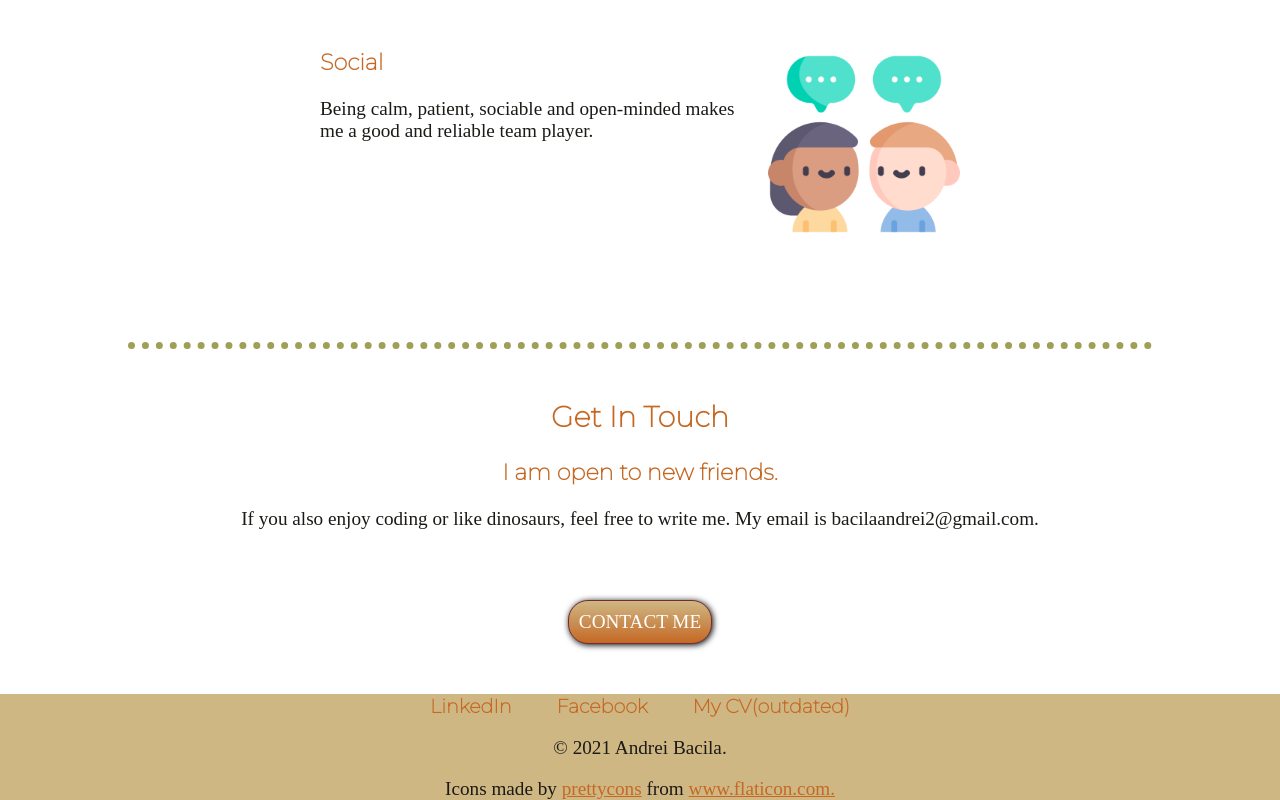
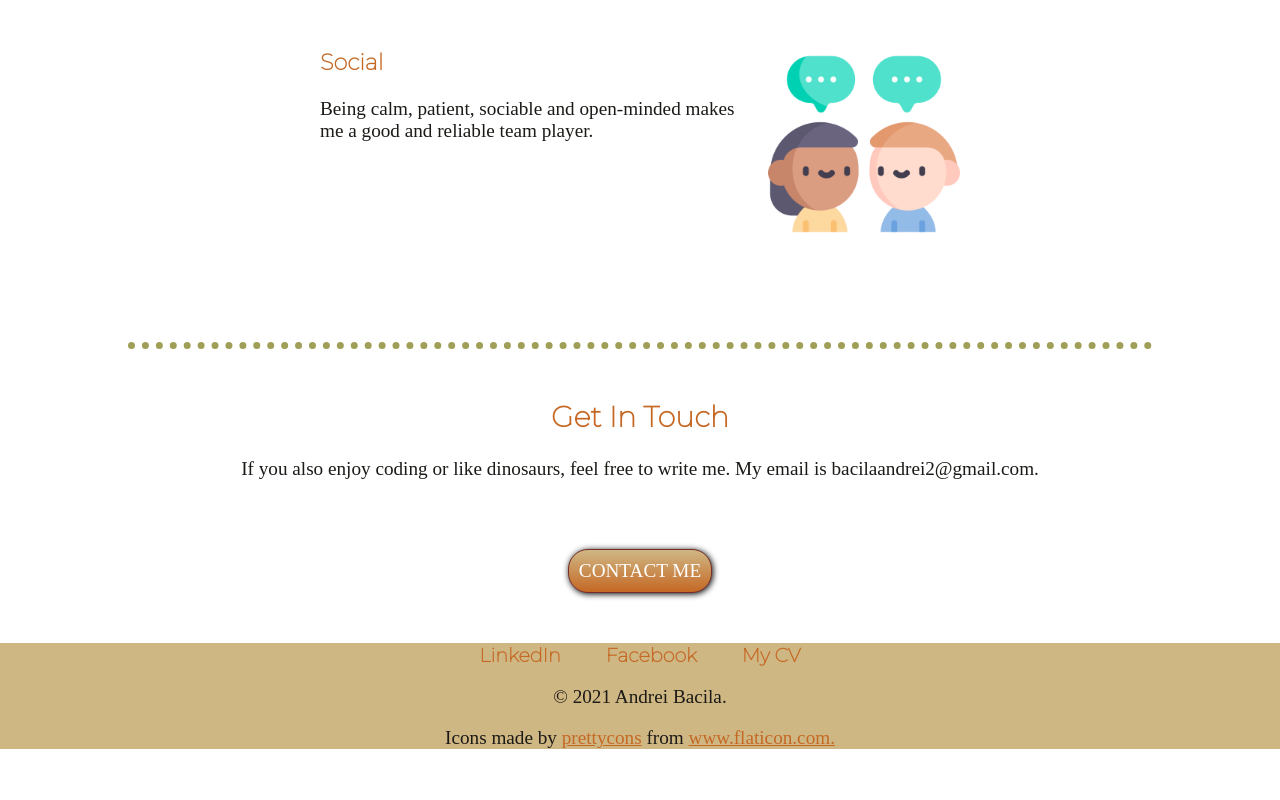
Before and after one commit to Tolsi111/CSS-My-website, a plain HTML site: page index.html in a window 1280 px wide. Shown: the part 1776-2576 px from the top of the page. After the commit the page ends 2525 px from the top, so only its background shows below. Drawn offline with Linux system fonts and the light colour scheme; a web font is replaced by a local one.

Commit message:
added cv

```diff
--- a/index.html
+++ b/index.html
@@ -3,6 +3,10 @@
 
 <head>
   <meta charset="utf-8">
+  <meta name="viewport" content="width=device-width, initial-scale=1.0">
+  <meta name="author" content="Romulus-Andrei Bacila">
+  <meta name="description" content="Personal website">
+  <meta name="keywords" content="Web developer, Software developer, Software engineer, Full stack software developer, Full stack software engineer, React developer, Angular developer, Css developer">
   <title>Andrei Bacila</title>
   <link rel="stylesheet" href="css/styles.css">
   <link rel="icon" href="favicon.ico">
@@ -45,7 +49,6 @@
     <hr>
     <div>
       <h2>Get In Touch</h2>
-      <h3>I am open to new friends.</h3>
       <p>If you also enjoy coding or like dinosaurs, feel free to write me. My email is bacilaandrei2@gmail.com.</p>
       <a class="btn" href="mailto:bacilaandrei2@gmail.com">CONTACT ME</a>
     </div>
@@ -53,9 +56,9 @@
 
 
   <div class="bottomBox">
-    <a class="contact-link" target="_blank" class="footer-link" href="https://www.linkedin.com/in/andrei-romulus-662b1b196/">LinkedIn</a>
+    <a class="contact-link" target="_blank" class="footer-link" href="https://www.linkedin.com/in/romulus-andrei-bacila-662b1b196/">LinkedIn</a>
     <a class="contact-link" target="_blank" class="footer-link" href="https://www.facebook.com/bacila.andreii/   ">Facebook</a>
-    <a class="contact-link" target="_blank" class="footer-link" href="https://tolsi111.github.io/cv/">My CV(outdated)</a>
+    <a class="contact-link" target="_blank" class="footer-link" href="Romulus-Andrei Bacila CV Final.pdf">My CV</a>
     <p>© 2021 Andrei Bacila.</p>
     Icons made by <a target="_blank" href="https://www.flaticon.com/authors/prettycons" title="prettycons">prettycons</a> from <a target="_blank" href="https://www.flaticon.com/" title="Flaticon">www.flaticon.com.</a>
   </div>
```
Also changed, not shown: 1 other file.
